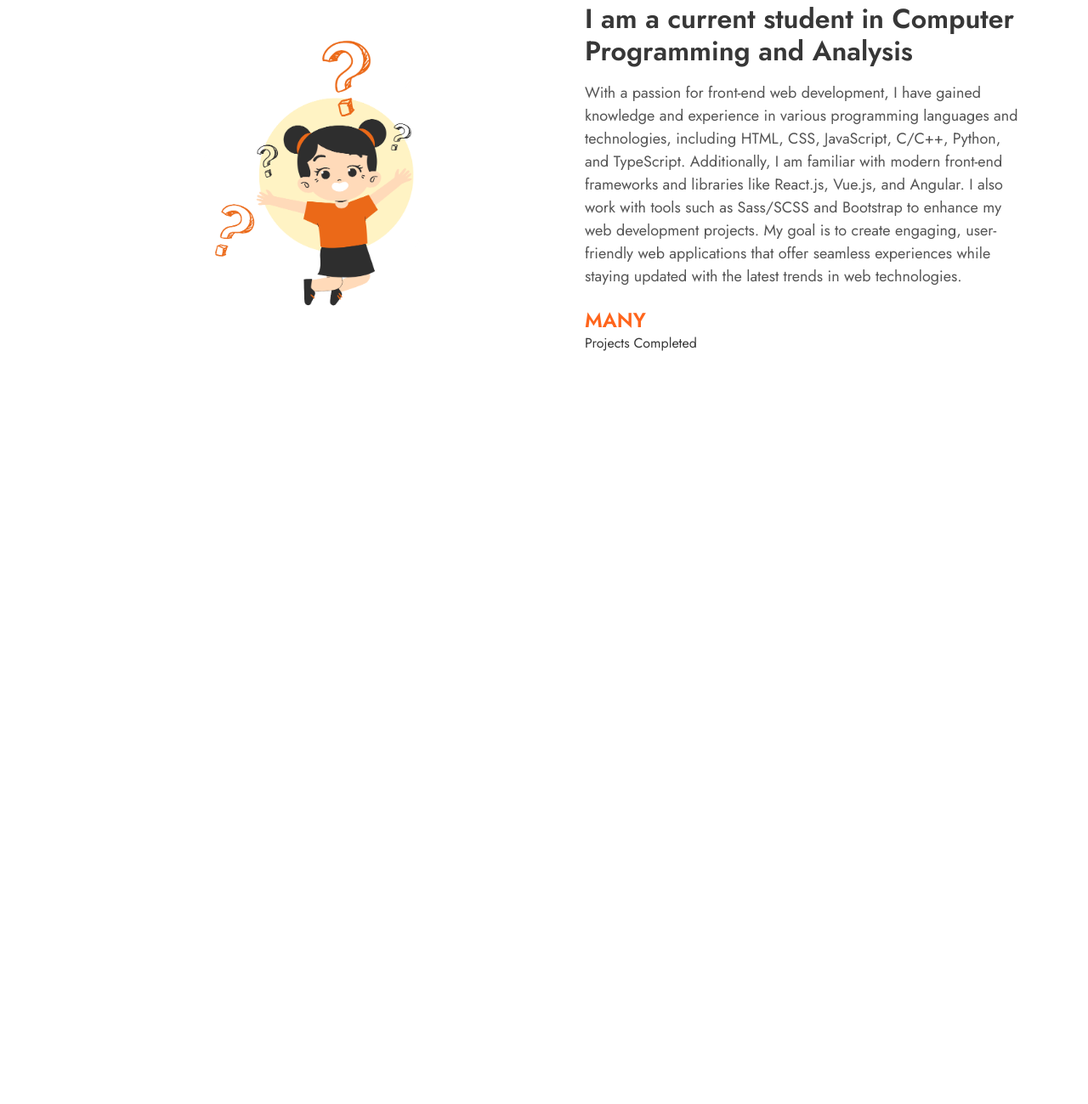
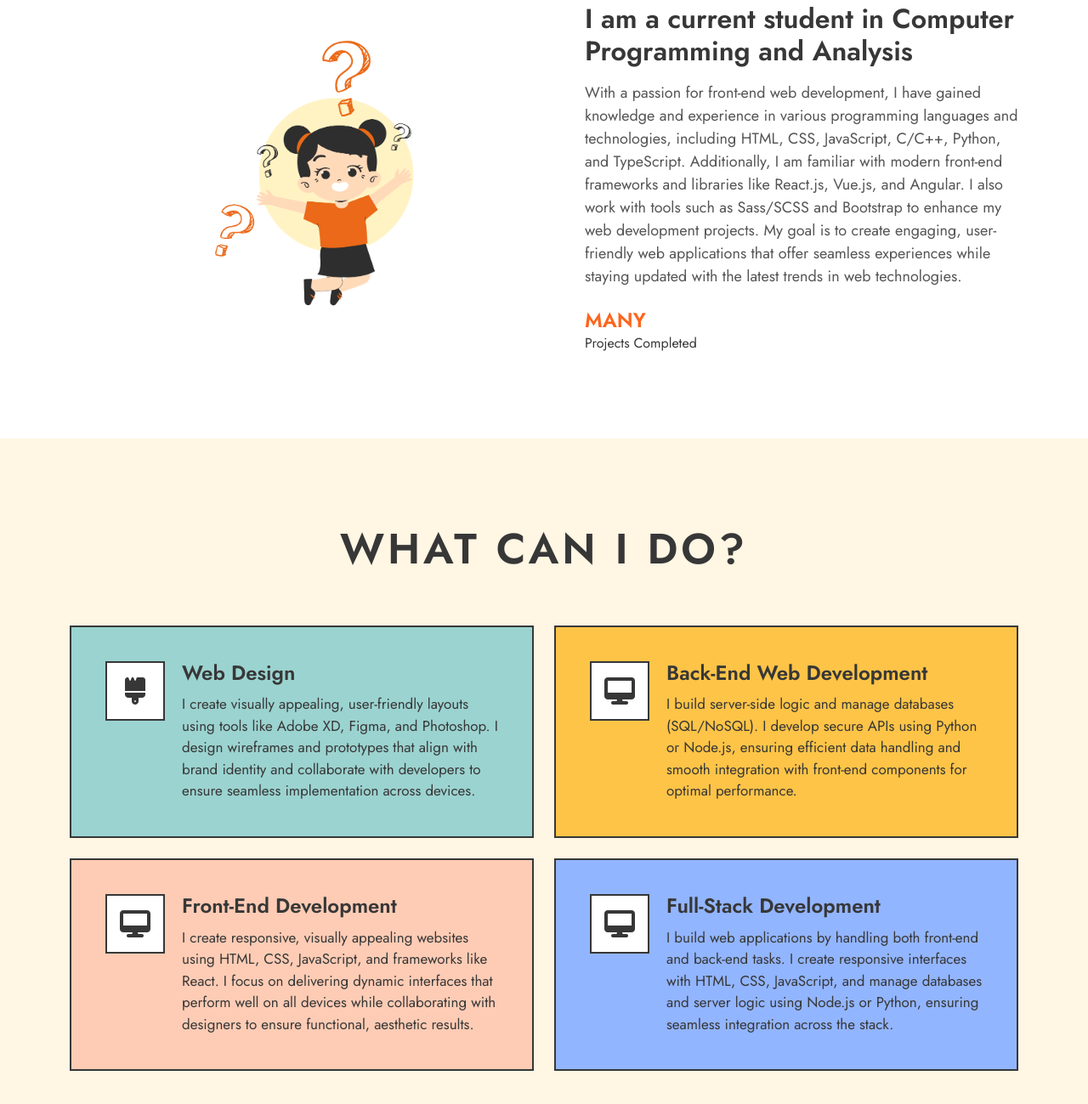
Before and after one commit to tessalu239/porfolio, a website: page index.html in a window 1280 px wide. Shown: the part 845-2144 px from the top of the page at 85% size. Before the commit the page ends 1361 px from the top, so only its background shows below. Drawn offline with Linux system fonts and the light colour scheme.

Commit message:
Services Added

```diff
--- a/assets/scss/style.scss
+++ b/assets/scss/style.scss
@@ -138,11 +138,25 @@ a:hover {
   border-color: var(--bs-dark);
   box-shadow: 5px 5px -2px var(--bs-primary);
 }
-
-// Hero
+/*BACKGROUND COLOR*/
 .bg-gray {
   background-color: rgba(254, 196, 72, 0.15);
 }
+.bg-1 {
+  background-color: #9bd3d0;
+}
+.bg-2 {
+  background-color: #fec447;
+}
+.bg-3 {
+  background-color: #feccb5;
+}
+.bg-4 {
+  background-color: #92b5ff;
+}
+/*BACKGROUND COLOR*/
+
+// Hero
 .main {
   position: relative;
   z-index: 1;
@@ -339,6 +353,90 @@ a:hover {
     padding: 60px 0;
   }
 }
+
+.section-heading {
+  padding-bottom: 60px;
+  text-align: center;
+}
+@media (max-width: 991px) {
+  .section-heading {
+    padding-bottom: 40px;
+  }
+}
+@media (max-width: 767px) {
+  .section-heading {
+    padding-bottom: 30px;
+  }
+}
+
+.section-heading h3 {
+  font-size: 50px;
+  margin: 0;
+  color: var(--bs-dark);
+  font-weight: 600;
+  letter-spacing: 4px;
+  text-transform: uppercase;
+}
+@media (max-width: 991px) {
+  .section-heading h3 {
+    font-size: 45px;
+  }
+}
+@media (max-width: 767px) {
+  .section-heading h3 {
+    font-size: 38px;
+  }
+}
+
 .about-text p {
   font-size: 18px;
 }
+
+.featured-box {
+  padding: 40px;
+  border: 2px solid var(--bs-dark);
+  box-shadow: 0 0 0 0 var(--bs-dark);
+  display: flex;
+  transition: 0.3s;
+}
+.featured-box:hover {
+  box-shadow: 5px 5px 0 0 var(--bs-dark);
+}
+@media (max-width: 767px) {
+  .featured-box {
+    padding: 30px;
+  }
+}
+
+.featured-box .icon {
+  width: 70px;
+  height: 70px;
+  line-height: 1;
+  display: flex;
+  align-items: center;
+  justify-content: center;
+  border: 2px solid var(--bs-dark);
+  background-color: #fff;
+  color: var(--bs-dark);
+  font-size: 32px;
+}
+.featured-box .content {
+  max-width: calc(100% - 70px);
+  padding-left: 20px;
+}
+.featured-box h5 {
+  font-size: 24px;
+  color: var(--bs-dark);
+  font-weight: 600;
+  margin-bottom: 10px;
+}
+@media (max-width: 767px) {
+  .featured-box h5 {
+    font-size: 22px;
+  }
+}
+.featured-box p {
+  margin: 0;
+  color: var(--bs-dark);
+  font-size: 17px;
+}
--- a/index.html
+++ b/index.html
@@ -38,7 +38,7 @@
                 <a href="#about" class="nav-link">About Me</a>
               </li>
               <li>
-                <a href="#service" class="nav-link">Services</a>
+                <a href="#services" class="nav-link">Services</a>
               </li>
               <li><a href="#skill" class="nav-link">Skills</a></li>
               <li>
@@ -142,6 +142,62 @@
           </div>
         </div>
       </section>
+
+      <!-- What can I do?--Services -->
+      <section id="services" class="section bg-gray">
+        <div class="container">
+          <div class="section-heading"><h3>What Can I Do?</h3></div>
+          <div div class="row gy-4">
+
+            <div class="col-md-6">
+              <div class="featured-box bg-1">
+                <div class="icon"><i class="fa-solid fa-brush"></i></div>
+                <div class="content">
+                  <h5>Web Design</h5>
+                  <p>
+                    I create visually appealing, user-friendly layouts using tools like Adobe XD, Figma, and Photoshop. I design wireframes and prototypes that align with brand identity and collaborate with developers to ensure seamless implementation across devices.
+                  </p>
+                </div>
+              </div>
+            </div>
+            <div class="col-md-6">
+              <div class="featured-box bg-2">
+                <div class="icon"><i class="fa-solid fa-desktop"></i></div>
+                <div class="content">
+                  <h5>Back-End Web Development</h5>
+                  <p>
+                    I build server-side logic and manage databases (SQL/NoSQL). I develop secure APIs using Python or Node.js, ensuring efficient data handling and smooth integration with front-end components for optimal performance.
+                  </p>
+                </div>
+              </div>
+            </div>
+            <div class="col-md-6">
+              <div class="featured-box bg-3">
+                <div class="icon"><i class="fa-solid fa-desktop"></i></div>
+                <div class="content">
+                  <h5>Front-End Development</h5>
+                  <p>
+                    I create responsive, visually appealing websites using HTML, CSS, JavaScript, and frameworks like React. I focus on delivering dynamic interfaces that perform well on all devices while collaborating with designers to ensure functional, aesthetic results.
+                  </p>
+               </div>
+              </div>
+            </div>
+            <div class="col-md-6">
+              <div class="featured-box bg-4">
+                <div class="icon"><i class="fa-solid fa-desktop"></i></div>
+                <div class="content">
+                  <h5>Full-Stack Development</h5>
+                  <p>
+                    I build web applications by handling both front-end and back-end tasks. I create responsive interfaces with HTML, CSS, JavaScript, and manage databases and server logic using Node.js or Python, ensuring seamless integration across the stack.
+                  </p>
+                </div>
+              </div>
+            </div>
+          </div>
+        </div>
+
+        </div>
+      </section>
     </main>
 
     <script src="/assets/js/bootstrap.bundle.min.js"></script>
```
Also changed, not shown: plan.txt (+14 -0 lines), assets/css/style.css.
